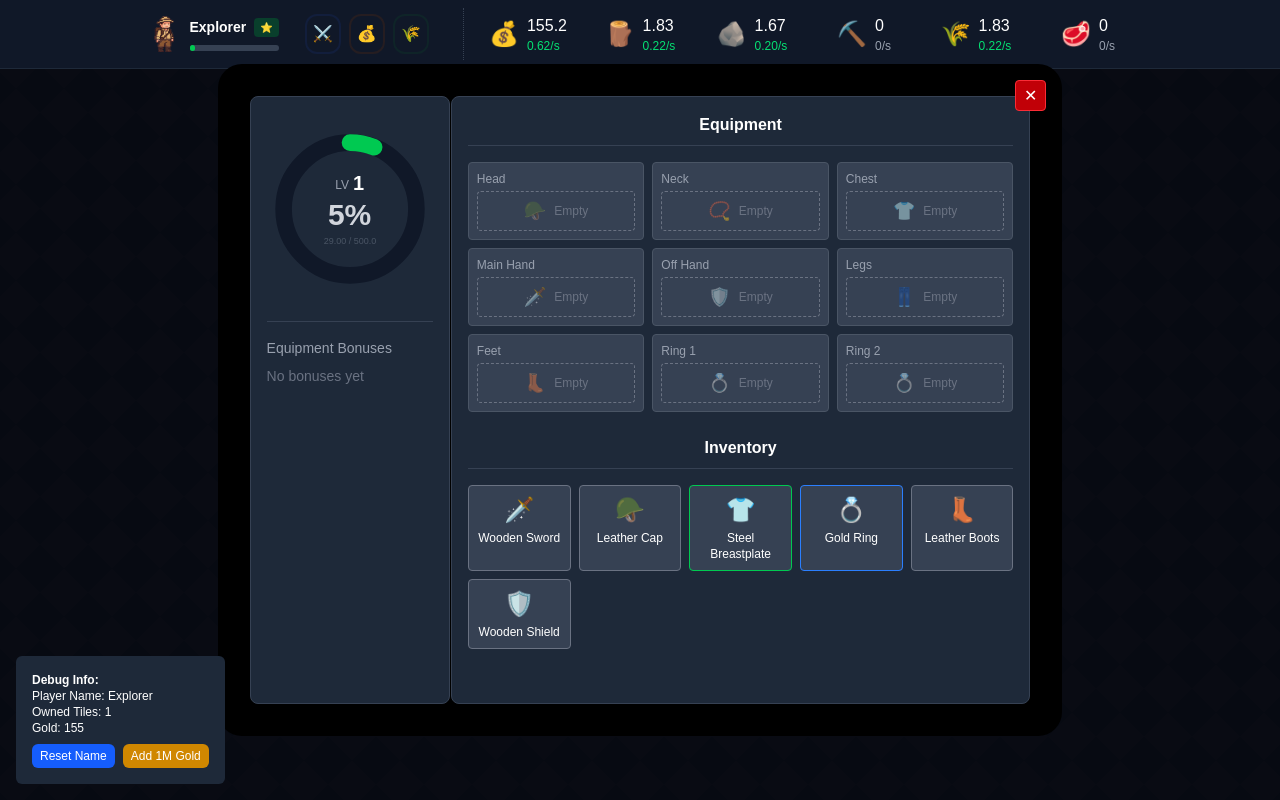
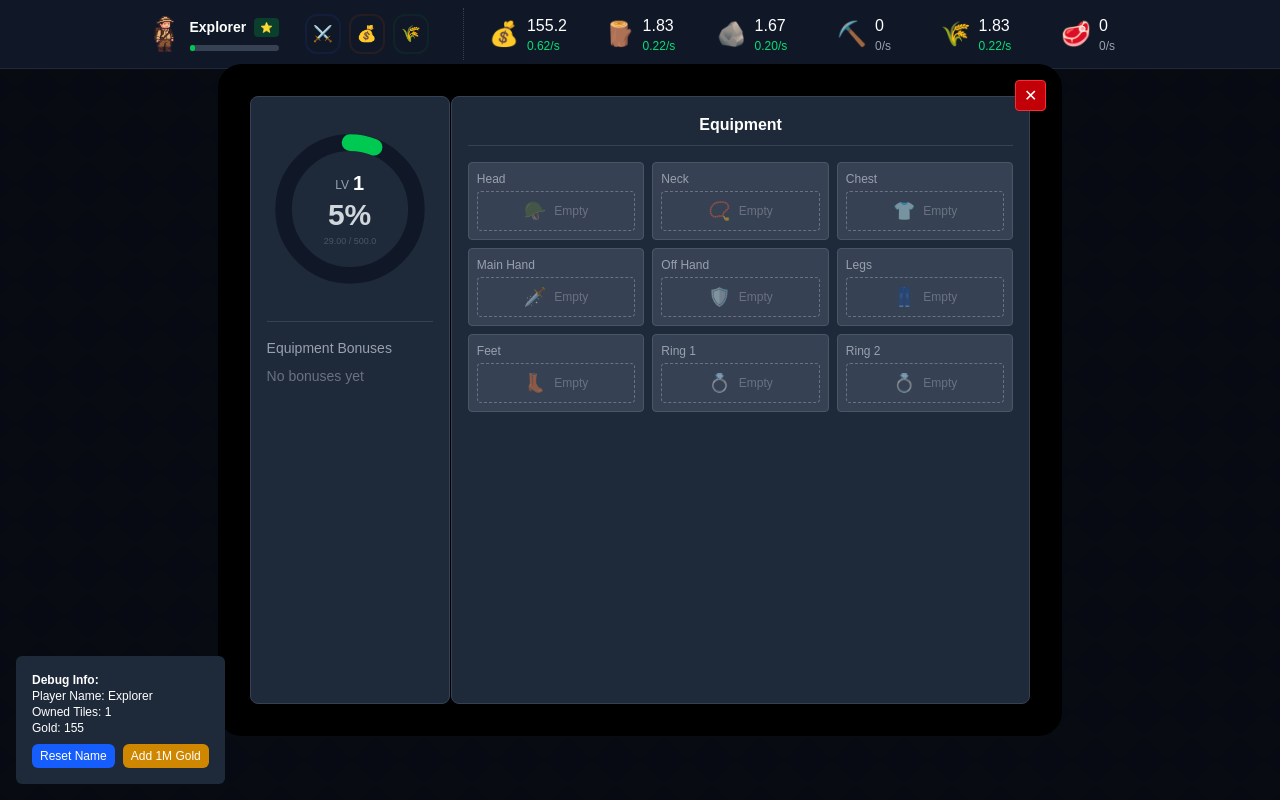
Before and after one commit to Aetherr-Agency/idlarz, a Next.js app: page / in a window 1280 px wide. Both pictures are taken after a click on the element "⚔️". Built offline with nearby package versions, Linux system fonts and the light colour scheme.

Commit message:
Fix inventory

```diff
--- a/src/components/game/overlays/CharacterOverlay.tsx
+++ b/src/components/game/overlays/CharacterOverlay.tsx
@@ -30,7 +30,7 @@ const ItemTooltip: React.FC<{ item: Item }> = ({ item }) => {
 };
 
 const CharacterOverlay: React.FC = () => {
-	const { showCharacterWindow, toggleCharacterWindow, equipment, inventory } =
+	const { showCharacterWindow, toggleCharacterWindow, equipment } =
 		useGameStore();
 
 	const [hoveredItem, setHoveredItem] = useState<Item | null>(null);
@@ -38,15 +38,6 @@ const CharacterOverlay: React.FC = () => {
 	if (!showCharacterWindow) return null;
 
 	// Calculate total equipment bonuses
-	const totalEquipmentBonus: Record<string, number> = {};
-	Object.values(equipment).forEach((item) => {
-		if (item) {
-			Object.entries(item.stats).forEach(([resource, value]) => {
-				totalEquipmentBonus[resource] =
-					(totalEquipmentBonus[resource] || 0) + value;
-			});
-		}
-	});
 
 	return (
 		<div className='fixed inset-[8vh] inset-x-[17vw] bg-black bg-opacity-90 rounded-3xl z-50 flex items-start justify-center overflow-y-auto'>
@@ -81,7 +72,7 @@ const CharacterOverlay: React.FC = () => {
 						<div className='grid grid-cols-3 gap-2 mb-6'>
 							{Object.entries(EQUIPMENT_SLOT_INFO).map(([slotKey, info]) => {
 								const slot = slotKey as EquipmentSlot;
-								const item = equipment[slot];
+								const item = equipment[slot] as unknown as Item;
 
 								return (
 									<div
@@ -113,35 +104,6 @@ const CharacterOverlay: React.FC = () => {
 								);
 							})}
 						</div>
-
-						<h2 className='text-white font-semibold mb-4 text-center border-b border-gray-700 pb-2'>
-							Inventory
-						</h2>
-
-						<div className='grid grid-cols-5 gap-2 overflow-y-auto'>
-							{inventory.map((item) => (
-								<div
-									key={item.id}
-									onMouseEnter={() => setHoveredItem(item)}
-									onMouseLeave={() => setHoveredItem(null)}
-									className={`p-2 bg-gray-700 rounded border relative cursor-grab ${
-										item.rarity
-											? EQUIPMENT_RARITY_COLORS[item.rarity]
-											: 'border-gray-500'
-									}`}>
-									<div className='text-2xl mb-1 text-center'>{item.icon}</div>
-									<div className='text-xs text-center text-white'>
-										{item.name}
-									</div>
-									{hoveredItem === item && <ItemTooltip item={item} />}
-								</div>
-							))}
-							{inventory.length === 0 && (
-								<div className='col-span-5 text-gray-500 text-center p-4'>
-									Your inventory is empty
-								</div>
-							)}
-						</div>
 					</div>
 				</div>
 			</div>
```
